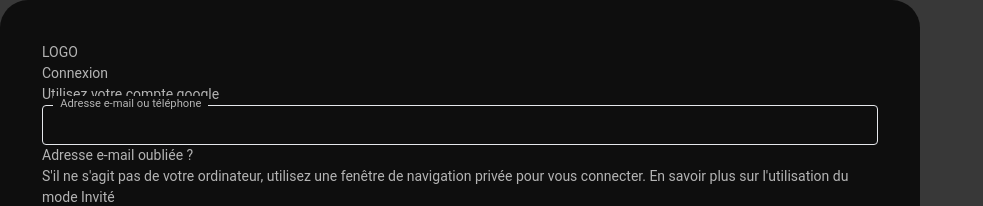
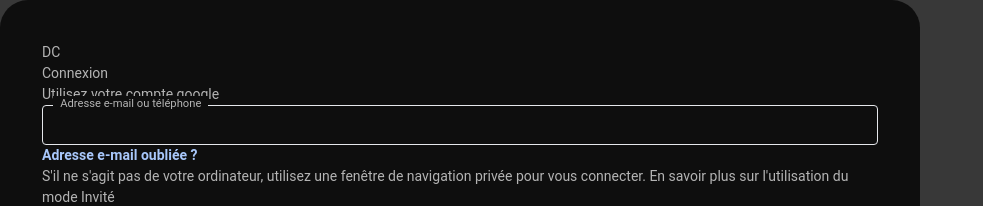
Before and after one commit to TahianSylvain/data-canvas-web, a Next.js app: page /test/login in a window 1280 px wide. Shown: the top 206 px of the page, without its empty margins (0-983 px from the left). Built offline with nearby package versions, Linux system fonts and the light colour scheme.

Commit message:
feat ajout du style initial pour les Links

```diff
--- a/src/app/globals.css
+++ b/src/app/globals.css
@@ -50,3 +50,8 @@
     background-color: var(--bg-color);
     color: var(--color);
 }
+
+a {
+    font-weight: bold;
+    color: var(--blue)
+}
--- a/src/components/forms/loginForm.tsx
+++ b/src/components/forms/loginForm.tsx
@@ -6,8 +6,8 @@
 
 export default function LoginForm() {
     return <div className="login-form-container login-form-container-color">
-        <div className="text-4xl">
-            LOGO
+        <div className="text-4xl font-extrabold text-blue-300">
+            DC
         </div>
         <form action="" className="mt-2">
             <div className="login-form-content grid grid-cols-1 sm:grid-cols-2">
```
